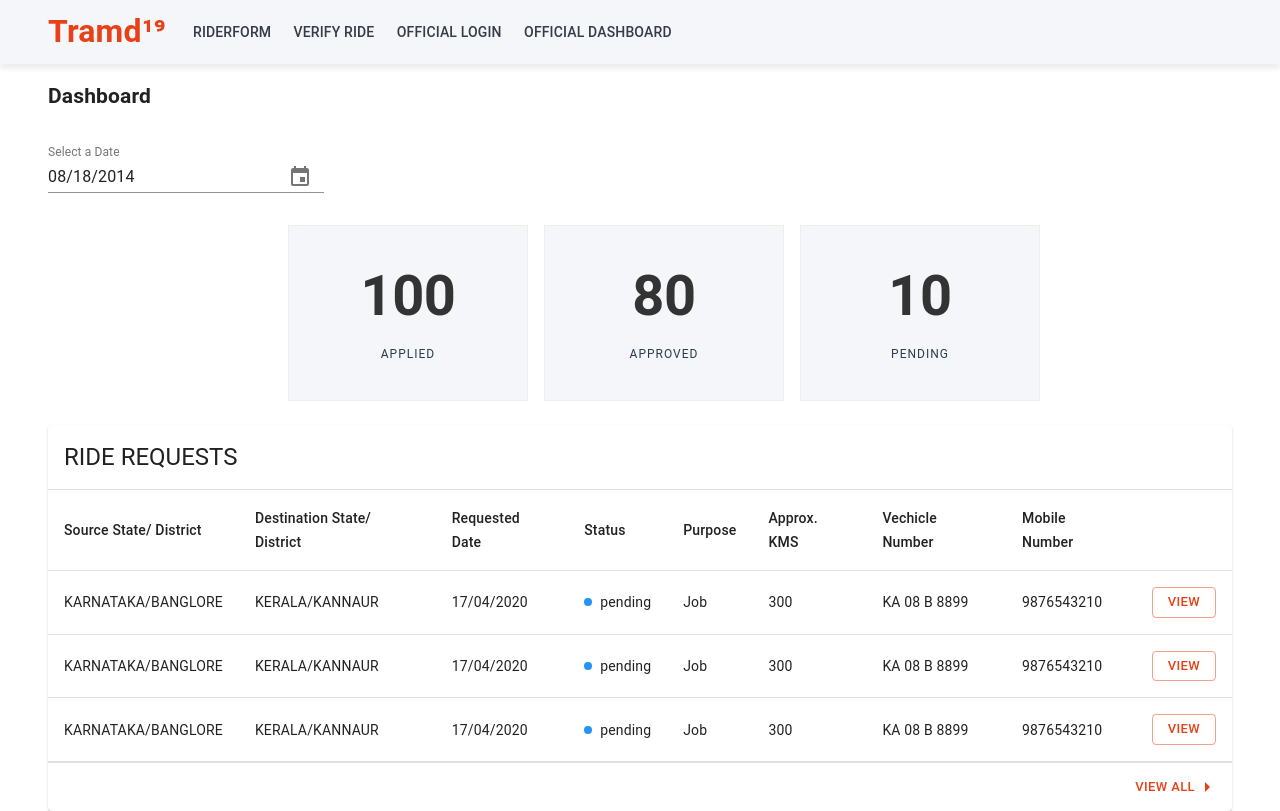
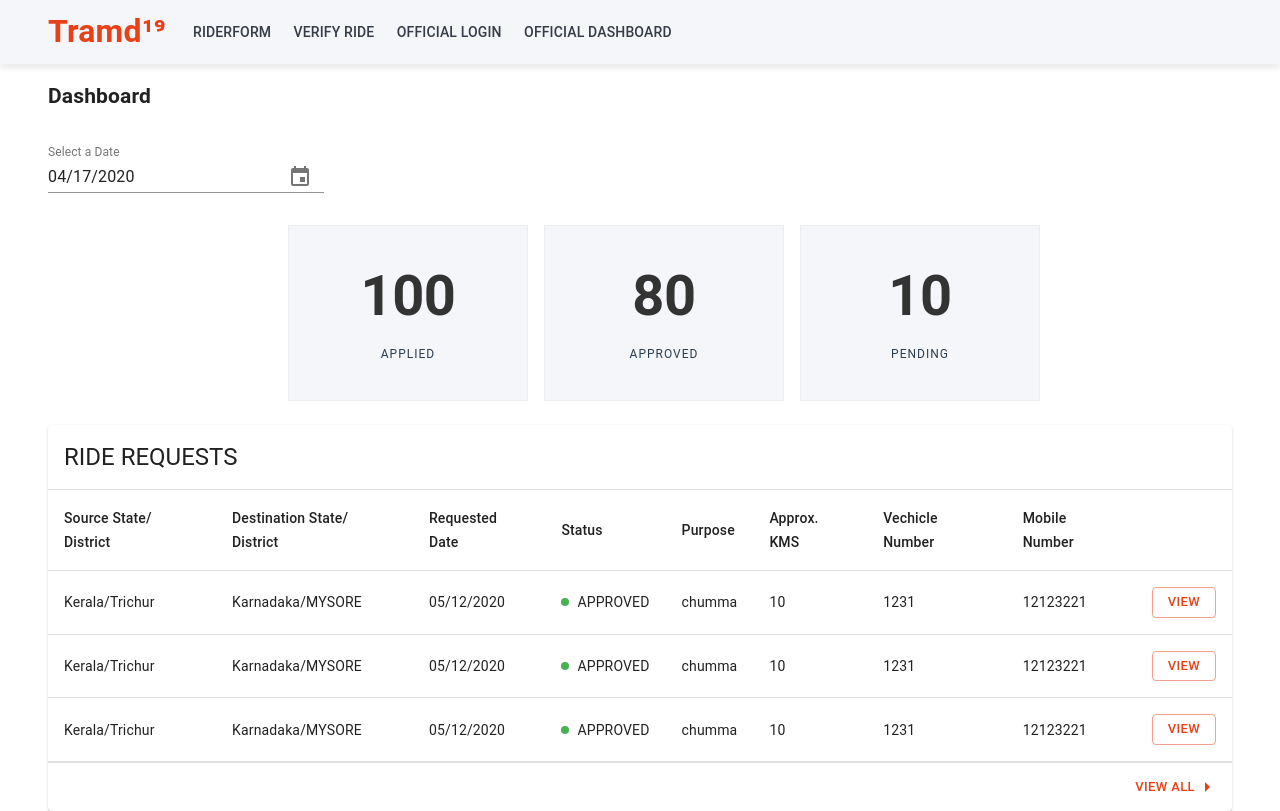
Before and after one commit to Ramachandran-Sankaranarayanan/react_spa, a React (Create React App) app: page /dashboard in a window 1280 px wide. Built offline with nearby package versions, Linux system fonts and the light colour scheme.

Commit message:
dashboard rider request changes

```diff
--- a/src/api/apiService.js
+++ b/src/api/apiService.js
@@ -6,3 +6,8 @@ export const verifyRide=(vehicle)=>{
    return ApiCall.getWithData("RIDER_VALIDATION","/"+vehicle);
 
 }
+
+export const  getRiderRequestByDate = (date)=>{
+   return ApiCall.getWithData("OFFICIAL","/"+date);
+
+}
--- a/src/components/official/RiderRequest.js
+++ b/src/components/official/RiderRequest.js
@@ -1,4 +1,4 @@
-import React, { useState } from 'react';
+import React from 'react';
 import clsx from 'clsx';
 import moment from 'moment';
 import PerfectScrollbar from 'react-perfect-scrollbar';
@@ -16,9 +16,7 @@ import {
   TableBody,
   TableCell,
   TableHead,
-  TableRow,
-  Tooltip,
-  TableSortLabel
+  TableRow
 } from '@material-ui/core';
 import ArrowRightIcon from '@material-ui/icons/ArrowRight';
 
@@ -45,7 +43,7 @@ const useStyles = makeStyles(theme => ({
 }));
 
 const statusColors = {
-  delivered: 'success',
+  approved: 'success',
   pending: 'info',
   refunded: 'danger'
 };
@@ -55,7 +53,7 @@ const LatestOrders = props => {
 
   const classes = useStyles();
 console.log(props.onClickView);
-  let rides=[0,1,2];//props.rides;
+  let rides=props.riders;
 
   return (
     <Card
@@ -92,26 +90,26 @@ console.log(props.onClickView);
                     hover
                     key={ride}
                   >
-                    <TableCell>KARNATAKA/BANGLORE</TableCell>
-                    <TableCell>KERALA/KANNAUR</TableCell>
+                    <TableCell>{ride.sourceState}/{ride.sourceDistrict}</TableCell>
+                    <TableCell>{ride.destinationState}/{ride.destinationDistrict}</TableCell>
                     <TableCell>
-                      {moment(new Date()).format('DD/MM/YYYY')}
+                      {moment(new Date(ride.requestedDate)).format('DD/MM/YYYY')}
                     </TableCell>
 
                     <TableCell>
                       <div className={classes.statusContainer}>
                         <StatusBullet
                           className={classes.status}
-                          color={statusColors["pending"]}
+                          color={statusColors[ride.status.toString().toLowerCase()]}
                           size="sm"
                         />
-                        pending
+                        {ride.status}
                       </div>
                     </TableCell>
-                    <TableCell>Job</TableCell>
-                    <TableCell>300</TableCell>
-                    <TableCell>KA 08 B 8899</TableCell>
-                    <TableCell>9876543210</TableCell>
+                    <TableCell>{ride.purpose}</TableCell>
+                    <TableCell>{ride.approxKms}</TableCell>
+                    <TableCell>{ride.vehicleNumber}</TableCell>
+                    <TableCell>{ride.mobileNum}</TableCell>
 
                     <TableCell>
                     <Button
--- a/src/components/official/calendar.js
+++ b/src/components/official/calendar.js
@@ -6,14 +6,11 @@ import {
   KeyboardDatePicker,
 } from "@material-ui/pickers";
 
+
+
 export class Calendar extends Component {
-  state = {
-    selectedDate: new Date("2014-08-18T21:11:54"),
-  };
 
-  handleDateChange = (date) => {
-    this.setState({ selectedDate: date });
-  };
+
   render() {
     return (
       <MuiPickersUtilsProvider utils={DateFnsUtils}>
@@ -24,8 +21,8 @@ export class Calendar extends Component {
           margin="normal"
           id="date-picker-inline"
           label="Select a Date"
-          value={this.state.selectedDate}
-          onChange={this.handleDateChange.bind(this)}
+          value={this.props.value}
+          onChange={this.props.onChange.bind(this)}
           KeyboardButtonProps={{
             "aria-label": "change date",
           }}
--- a/src/components/official/dashboard.js
+++ b/src/components/official/dashboard.js
@@ -4,12 +4,21 @@ import Calendar from './calendar';
 import RiderRequests from './RiderRequest';
 import Statitics from './statitics';
 import ApprovalPane from './approvalPane';
-
+import {getRiderRequestByDate} from '../../api/apiService';
 
 export class Dashboard extends Component {
 
     state={
-        popup:false
+        popup:false,
+        riderListFlag:false,
+        selectedDate: new Date(),
+        officials:{
+        	manualApprovalRiders : [
+            { sourceState :"Kerala", sourceDistrict :"Trichur", destinationState:"Karnadaka", destinationDistrict:"MYSORE",status:"APPROVED" , requestedDate :"12/05/2020",purpose:"chumma",approxKms :"10",	vehicleNumber:"1231",mobileNum :"12123221",purposeDesc :"asdashdggs",approvalMethod :""},
+            { sourceState :"Kerala", sourceDistrict :"Trichur", destinationState:"Karnadaka", destinationDistrict:"MYSORE",status:"APPROVED" , requestedDate :"12/05/2020",purpose:"chumma",approxKms :"10",	vehicleNumber:"1231",mobileNum :"12123221",purposeDesc :"asdashdggs",approvalMethod :""},
+            { sourceState :"Kerala", sourceDistrict :"Trichur", destinationState:"Karnadaka", destinationDistrict:"MYSORE",status:"APPROVED" , requestedDate :"12/05/2020",purpose:"chumma",approxKms :"10",	vehicleNumber:"1231",mobileNum :"12123221",purposeDesc :"asdashdggs",approvalMethod :""},
+            ]
+    }
     }
     onClickApprove=(status)=>{
 
@@ -26,15 +35,34 @@ export class Dashboard extends Component {
     }
 
 
+    handleDateChange = (date) => {
+        this.setState({selectedDate : date });
+        getRiderRequestByDate(this.state.selectedDate).then((res)=>{
+            console.log(res);
+          this.setState({...this.state,  details:true, ...this.state.officials.manualApprovalRiders} );
+
+        });
+      }
+
+
+  onChange= (e)=>{
+    let val=e.target.value;
+    if(val===true || val === false){
+      val= !this.state[e.target.name];
+    }
+    this.setState({...this.state, [e.target.name]: val});
+  }
+
+
     render() {
 
         return (
             <div>
                 <h2>Dashboard</h2>
-                <Calendar/>
+                <Calendar value={this.state.selectedDate} onChange={this.handleDateChange.bind(this)} />
                 <Statitics/>
                 {this.state.popup && <ApprovalPane onClickClose={this.onClickClose.bind(this)} onClickApprove={this.onClickApprove.bind(this)} />}
-                <RiderRequests popup={this.state.popup} onClickView={this.onClickView.bind(this)} />
+                <RiderRequests popup={this.state.popup} onClickView={this.onClickView.bind(this)} riders={this.state.officials.manualApprovalRiders} />
             </div>
         )
     }
--- a/src/components/rider/Rider.js
+++ b/src/components/rider/Rider.js
@@ -19,7 +19,7 @@ export class Rider extends Component {
 
   state={
     description:"",
-    interstate:true,
+    interstate:false,
     vehicleNumber:"",
     purpose:"",
     mobile:"",
@@ -42,10 +42,9 @@ export class Rider extends Component {
 
   onChange= (e)=>{
     let val=e.target.value;
-    // if(val===true || val === false){
-    //   val= val==true;
-    // }
-    console.log(e);
+    if(val===true || val === false){
+      val= !this.state[e.target.name];
+    }
     this.setState({...this.state, [e.target.name]: val});
   }
 
@@ -56,15 +55,15 @@ export class Rider extends Component {
 
   render() {
     return (
-      <Container maxWidth="lg">
+      <Container maxWidth="sm">
       <Box my={4}>
         <Typography variant="h4" component="h1" gutterBottom>
           Rider Form
         </Typography>
-        {/*<InterState value={this.state.interstate} onChange={this.onChange.bind(this)}/>*/}
-        <Demo value={this.state.demog} interstate={this.state.interstate} onChange={this.onChange.bind(this)}  />
+        <InterState value={this.state.interstate} onChange={this.onChange.bind(this)}/>
+        <Demo value={this.state.demog} onChange={this.onChange.bind(this)}  />
         <VehiclenumberText value={this.state.vehicleNumber} onChange={this.onChange.bind(this)}  />
-        <Purpose value={this.state.purpose}  onChange={this.onChange.bind(this)} />
+        <Purpose value={this.state.purpose} onChange={this.onChange.bind(this)} />
         <MobileNumber value={this.state.mobile} onChange={this.onChange.bind(this)} />
         <KiloMeter value={this.state.kilometer} onChange={this.onChange.bind(this)}  />
         <Description value={this.state.description} onChange={this.onChange.bind(this)} />
```
